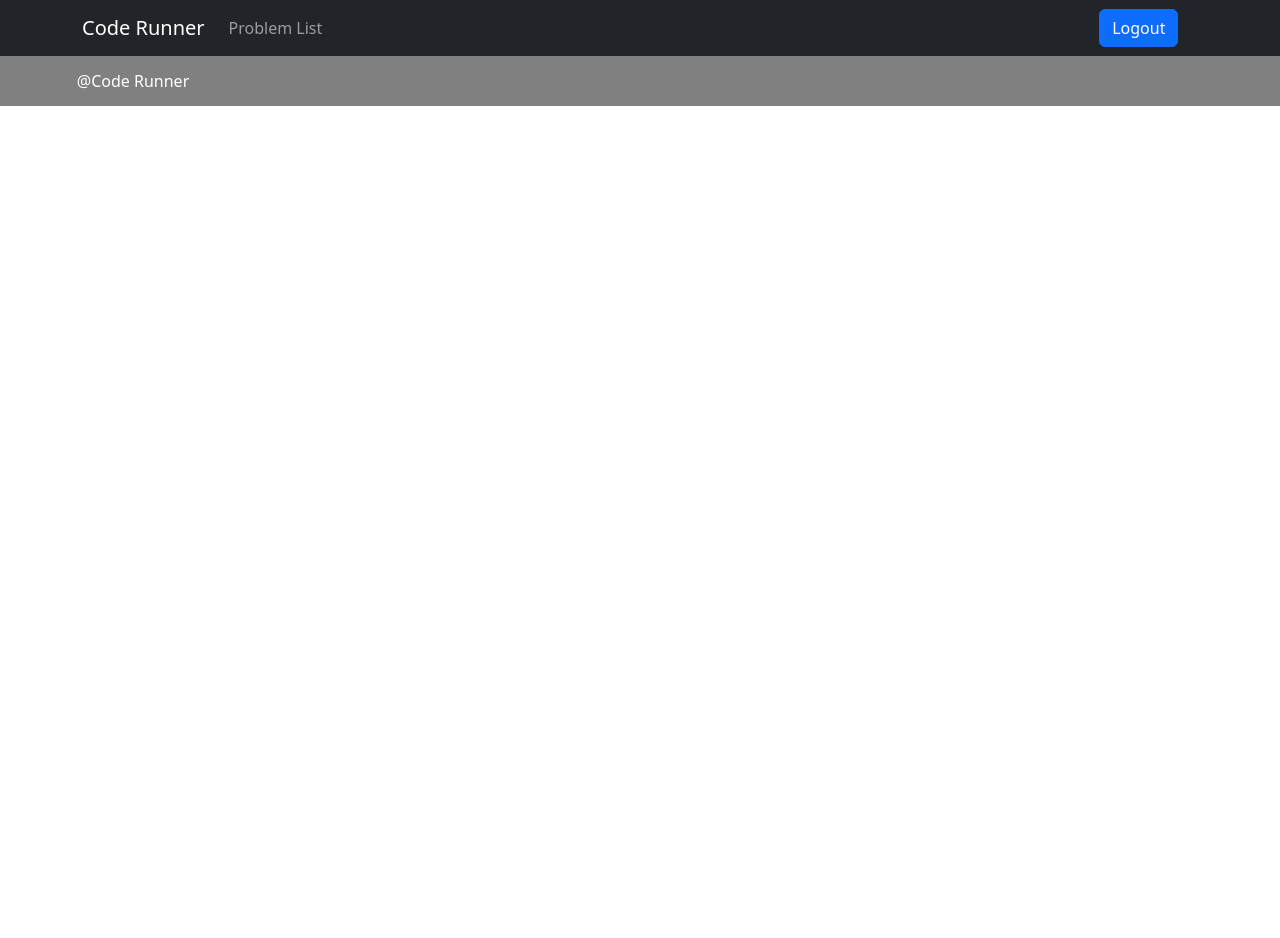
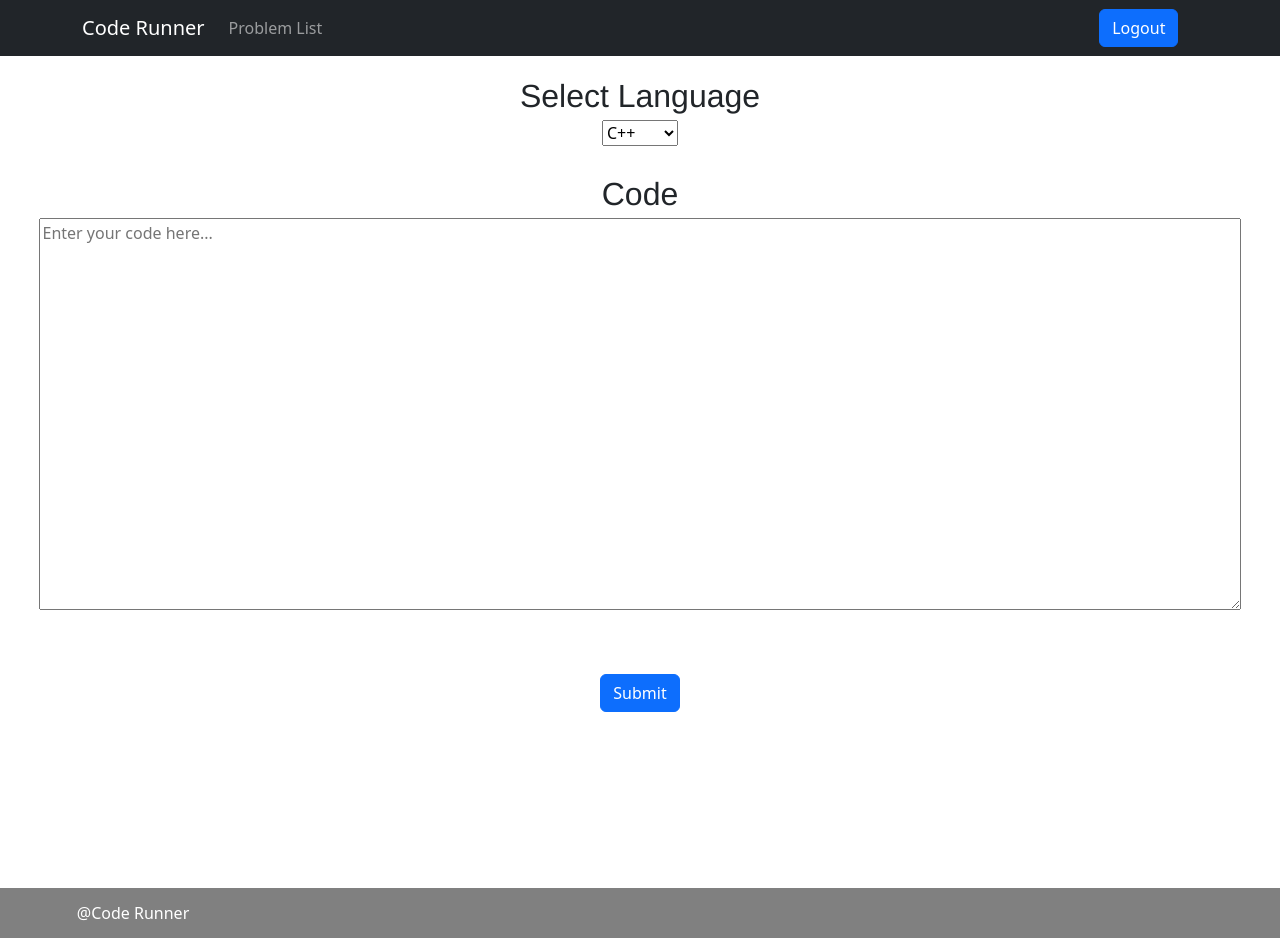
Before and after one commit to ShauryaMalhan/Dev_Algo, a React (Vite) app in the folder oj/: page /problems/1/submit in a window 1280 px wide. Before the commit the page ends 800 px from the top, so only its background shows below. Built offline with nearby package versions, Linux system fonts and the light colour scheme; sample sign-in values are in the browser's storage; a web font is replaced by a local one.

Commit message:
Added cpp compiler connections with the frontend

```diff
--- a/oj/src/App.jsx
+++ b/oj/src/App.jsx
@@ -10,6 +10,7 @@ import ProblemDetail from "./components/user/problemdetail.jsx";
 import AuthState from "./contexts/auth/authState.jsx";
 import Dashboard from "./components/common/dashboard.jsx";
 import ProtectedRoute from "./components/services/protectedRoute.jsx";
+import SubmitProblem from "./components/user/submitProblem.jsx";
 
 function App() {
   return (
@@ -45,6 +46,7 @@ function App() {
                   </ProtectedRoute>
                 }
               />
+              <Route path="/problems/:id/submit" element={<ProtectedRoute><SubmitProblem /></ProtectedRoute>} />
             </Routes>
           </div>
           <Footer />
--- a/oj/src/components/stylesheets/problemdetails.css
+++ b/oj/src/components/stylesheets/problemdetails.css
@@ -25,3 +25,13 @@
     font-weight: 600;
     font-size: large;
 }
+
+.problemSubmit {
+    width: 15%;
+}
+
+.div_problemSubmit {
+    display: flex;
+    justify-content: center;
+    align-items: center;
+}
--- /dev/null
+++ b/oj/src/components/stylesheets/submitProblem.css
@@ -0,0 +1,22 @@
+.submitSolution {
+    display: flex;
+    justify-content: center;
+    height: 100vh;
+}
+
+.codeText {
+    width: 500%;
+    height: 100%;
+}
+
+.codeGroup {
+    display: flex;
+    flex-direction: column;
+    align-items: center;
+    height: 80%;
+}
+
+.codeLabel {
+    font-size: xx-large;
+    font-family: 'Franklin Gothic Medium', 'Arial Narrow', Arial, sans-serif;
+}
--- a/oj/src/components/user/problemdetail.jsx
+++ b/oj/src/components/user/problemdetail.jsx
@@ -4,6 +4,8 @@ import Card from 'react-bootstrap/Card';
 import authContext from "../../contexts/auth/authContext";
 import { useContext, useEffect } from "react";
 import { useNavigate } from "react-router-dom";
+import Button from "react-bootstrap/Button";
+import { Link } from "react-router-dom";
 
 const ProblemDetail = () => {
   const navigate = useNavigate();
@@ -20,6 +22,11 @@ const ProblemDetail = () => {
 
   if (!problem) {
     return <div>No problem details available.</div>;
+  }
+
+  const handleProblemSubmit = (e)=> {
+    e.preventDefault();
+    navigate(`/problems/${problem._id}/submit`, {state: problem});
   }
 
 
@@ -79,6 +86,10 @@ const ProblemDetail = () => {
           </Card.Body>
         </Card>
       ))}
+      <br/>
+      <div className="div_problemSubmit">
+        <Button as={Link} className="problemSubmit" onClick={handleProblemSubmit}>Submit Problem</Button>
+      </div>
     </div>
   );
 };
--- /dev/null
+++ b/oj/src/components/user/submitProblem.jsx
@@ -0,0 +1,88 @@
+import Button from "react-bootstrap/Button";
+import "../stylesheets/submitProblem.css";
+import { useState } from "react";
+import axios from "axios";
+import { useLocation } from "react-router-dom";
+
+const SubmitProblem = () => {
+  const location = useLocation();
+  const problem = location.state;
+  const [language, setLanguage] = useState("cpp");
+  const [code, setCode] = useState("");
+  const COMPILE_PATH = import.meta.env.VITE_COMPILE_PATH;
+
+  const handleCodeChange = (e) => {
+    setCode(e.target.value);
+  };
+
+  const handleLanguageChange = (e) => {
+    setLanguage(e.target.value);
+  };
+
+  const formatInput = (input) => {
+    return input
+      .replace(/[\[\]]/g, "")
+      .split(",")
+      .map((num) => num.trim())
+      .join(" ");
+  };
+
+  const handleProblemSubmit = async (e) => {
+    e.preventDefault();
+    for (const testcase of problem.testcases) {
+      const formattedInputs = testcase.inputs
+        .map(({ input }) => formatInput(input))
+        .join(" ");
+
+      console.log(language);
+      console.log(code);
+      console.log(formattedInputs);
+      const response = await axios.post(COMPILE_PATH, {
+        language: language,
+        code: code,
+        input: formattedInputs,
+      });
+
+      console.log(response);
+    }
+  };
+
+  return (
+    <div className="submitSolution mt-3 mb-3">
+      <form>
+        <div className="codeGroup">
+          <label id="language" htmlFor="language" className="codeLabel">
+            Select Language
+          </label>
+          <select id="language" name="language" onChange={handleLanguageChange}>
+            <option value="cpp">C++</option>
+            <option value="py">Python</option>
+            <option value="java">Java</option>
+          </select>
+          <br />
+          <label
+            id="code"
+            htmlFor="code"
+            className="codeLabel"
+          >
+            Code
+          </label>
+          <textarea
+            placeholder="Enter your code here..."
+            id="code"
+            name="code"
+            className="codeText"
+            onChange={handleCodeChange}
+          ></textarea>
+          <br />
+          <br />
+          <Button className="mt-3" type="submit" onClick={handleProblemSubmit}>
+            Submit
+          </Button>
+        </div>
+      </form>
+    </div>
+  );
+};
+
+export default SubmitProblem;
```
Also changed, not shown: 1 other file (tests, documents, lock files or other folders).
